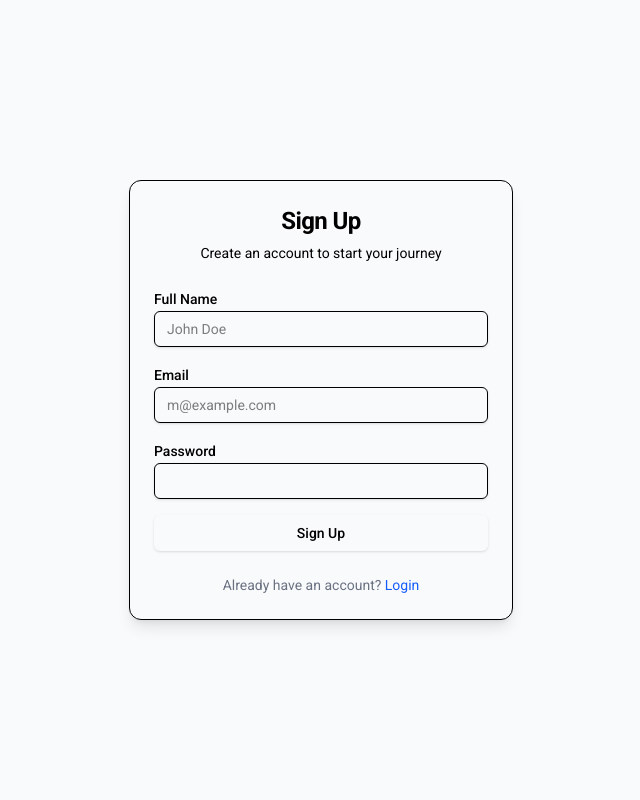
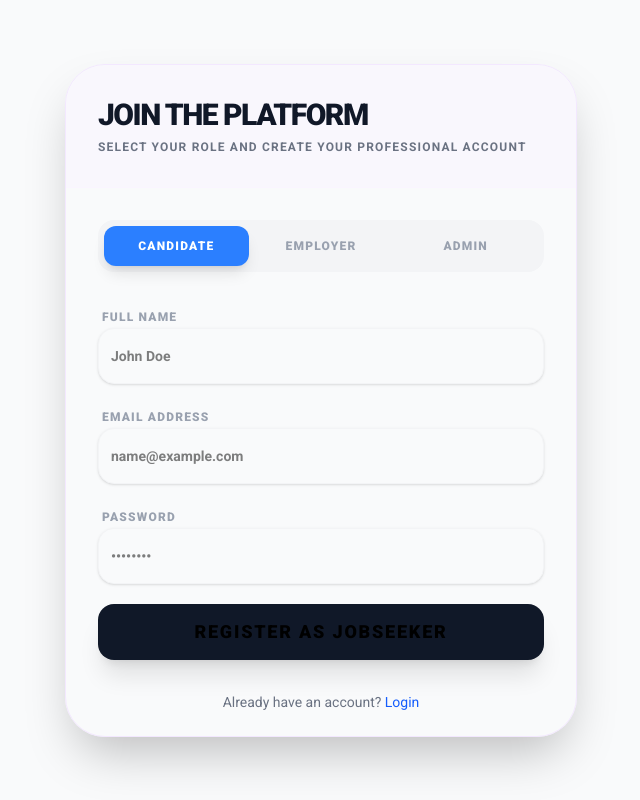
Before and after one commit to CodeCommandBD/jobportal, a Next.js app: page /signup in a window 1280 px wide. Shown: the whole page, without its empty margins (319-959 px from the left). Built offline with nearby package versions, Linux system fonts and the light colour scheme; no server answers; the database is empty.

Commit message:
feat(auth): improve RegisterForm UI and validation

```diff
--- a/src/Components/auth/RegisterForm.jsx
+++ b/src/Components/auth/RegisterForm.jsx
@@ -23,6 +23,8 @@ export default function RegisterForm() {
   const [error, setError] = useState(null)
   const [loading, setLoading] = useState(false)
 
+  const [role, setRole] = useState("jobseeker")
+
   const {
     register,
     handleSubmit,
@@ -36,7 +38,7 @@ export default function RegisterForm() {
     setError(null)
 
     try {
-      await axiosInstance.post("/auth/register", data)
+      await axiosInstance.post("/auth/register", { ...data, role })
       router.push("/signin")
     } catch (err) {
       setError(err.response?.data?.message || "Something went wrong")
@@ -46,52 +48,87 @@ export default function RegisterForm() {
   }
 
   return (
-    <Card className="w-full max-w-sm mx-auto shadow-lg">
-      <CardHeader>
-        <CardTitle className="text-2xl font-bold text-center">Sign Up</CardTitle>
-        <CardDescription className="text-center">
-          Create an account to start your journey
+    <Card className="w-full max-w-lg mx-auto shadow-2xl rounded-[2.5rem] border-purple-100 dark:border-gray-800 overflow-hidden">
+      <CardHeader className="bg-purple-50/50 dark:bg-gray-800/50 p-8 border-b border-purple-50 dark:border-gray-700">
+        <CardTitle className="text-3xl font-black text-gray-900 dark:text-white uppercase tracking-tighter">Join the Platform</CardTitle>
+        <CardDescription className="font-bold text-gray-500 uppercase tracking-widest text-xs">
+          Select your role and create your professional account
         </CardDescription>
       </CardHeader>
-      <CardContent>
-        <form onSubmit={handleSubmit(onSubmit)} className="space-y-4">
+      <CardContent className="p-8">
+
+        {/* Role Selector */}
+        <div className="flex p-1.5 bg-gray-100 dark:bg-gray-900 rounded-2xl mb-8">
+            {[
+                { id: 'jobseeker', label: 'Candidate', color: 'bg-blue-500' },
+                { id: 'employer', label: 'Employer', color: 'bg-green-500' },
+                { id: 'admin', label: 'Admin', color: 'bg-purple-600' }
+            ].map((r) => (
+                <button
+                    key={r.id}
+                    type="button"
+                    onClick={() => setRole(r.id)}
+                    className={`flex-1 py-3 text-xs font-black uppercase tracking-widest rounded-xl transition-all duration-300 ${
+                        role === r.id
+                            ? `${r.color} text-white shadow-lg`
+                            : 'text-gray-400 hover:text-gray-600 dark:hover:text-gray-300'
+                    }`}
+                >
+                    {r.label}
+                </button>
+            ))}
+        </div>
+
+        <form onSubmit={handleSubmit(onSubmit)} className="space-y-5">
           <div className="space-y-2">
-            <Label htmlFor="name">Full Name</Label>
+            <Label className="text-xs font-black uppercase tracking-widest text-gray-400 ml-1">Full Name</Label>
             <Input
               id="name"
               placeholder="John Doe"
+              className="h-14 rounded-2xl border-gray-100 dark:border-gray-700 bg-gray-50 dark:bg-gray-900 focus:ring-2 focus:ring-purple-500 font-bold"
               {...register("name")}
             />
             {errors.name && (
-              <p className="text-sm text-red-500">{errors.name.message}</p>
+              <p className="text-xs text-red-500 font-bold">{errors.name.message}</p>
             )}
           </div>
           <div className="space-y-2">
-            <Label htmlFor="email">Email</Label>
+            <Label className="text-xs font-black uppercase tracking-widest text-gray-400 ml-1">Email Address</Label>
             <Input
               id="email"
-              placeholder="m@example.com"
+              placeholder="name@example.com"
               type="email"
+              className="h-14 rounded-2xl border-gray-100 dark:border-gray-700 bg-gray-50 dark:bg-gray-900 focus:ring-2 focus:ring-purple-500 font-bold"
               {...register("email")}
             />
             {errors.email && (
-              <p className="text-sm text-red-500">{errors.email.message}</p>
+              <p className="text-xs text-red-500 font-bold">{errors.email.message}</p>
             )}
           </div>
           <div className="space-y-2">
-            <Label htmlFor="password">Password</Label>
+            <Label className="text-xs font-black uppercase tracking-widest text-gray-400 ml-1">Password</Label>
             <Input
               id="password"
               type="password"
+              placeholder="••••••••"
+              className="h-14 rounded-2xl border-gray-100 dark:border-gray-700 bg-gray-50 dark:bg-gray-900 focus:ring-2 focus:ring-purple-500 font-bold"
               {...register("password")}
             />
             {errors.password && (
-              <p className="text-sm text-red-500">{errors.password.message}</p>
+              <p className="text-xs text-red-500 font-bold">{errors.password.message}</p>
             )}
           </div>
-          {error && <p className="text-sm text-red-500 text-center">{error}</p>}
-          <Button type="submit" className="w-full" disabled={loading}>
-            {loading ? "Creating account..." : "Sign Up"}
+
+          {role === 'admin' && (
+             <div className="p-4 rounded-xl bg-purple-50 dark:bg-purple-900/20 border border-purple-100 dark:border-purple-800">
+                <p className="text-[10px] font-black text-purple-600 uppercase leading-none mb-1">Developer Mode</p>
+                <p className="text-[10px] font-bold text-purple-500 italic">Creating an admin account for platform management.</p>
+             </div>
+          )}
+
+          {error && <p className="text-sm text-red-500 text-center font-bold">{error}</p>}
+          <Button type="submit" className="w-full h-14 rounded-2xl bg-gray-900 dark:bg-white dark:text-black hover:bg-gray-800 text-lg font-black uppercase tracking-widest shadow-xl transition-all" disabled={loading}>
+            {loading ? "Processing..." : `Register as ${role}`}
           </Button>
         </form>
       </CardContent>
```
